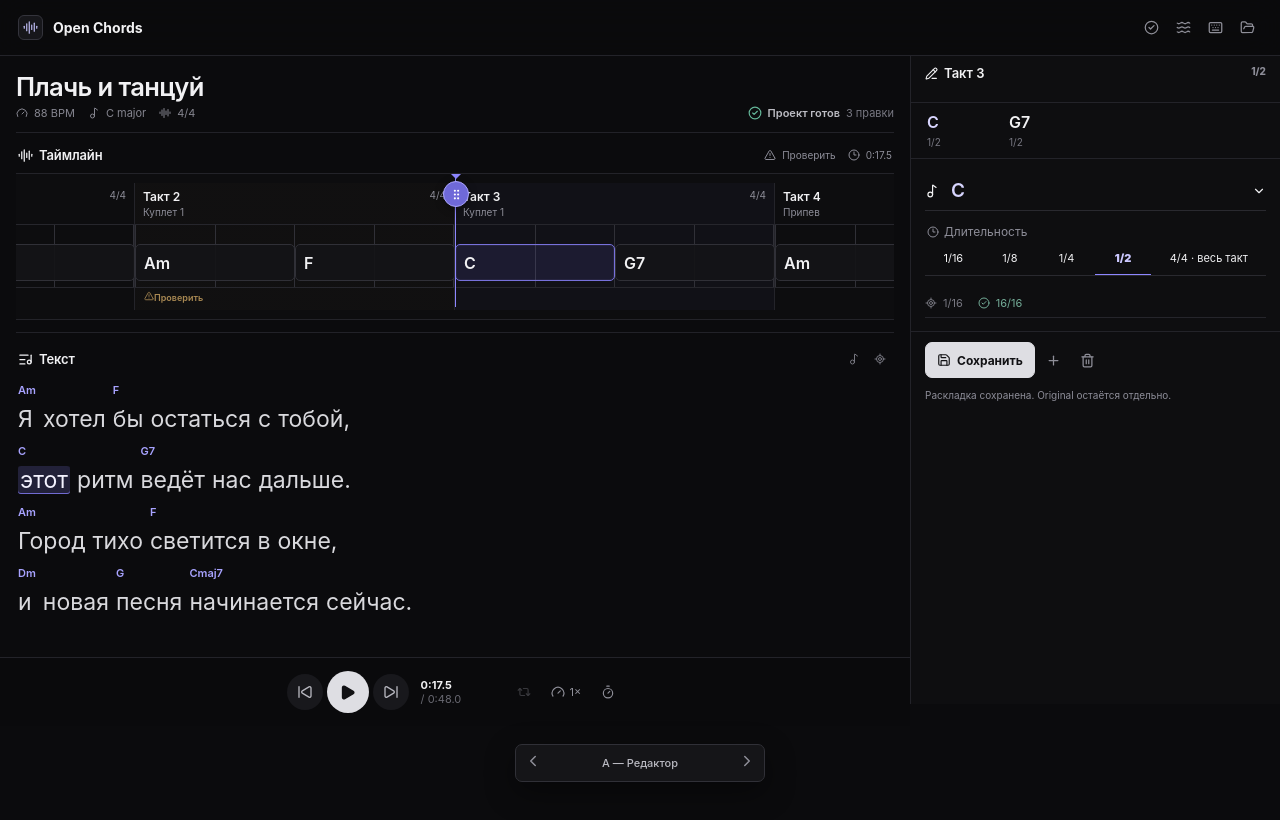
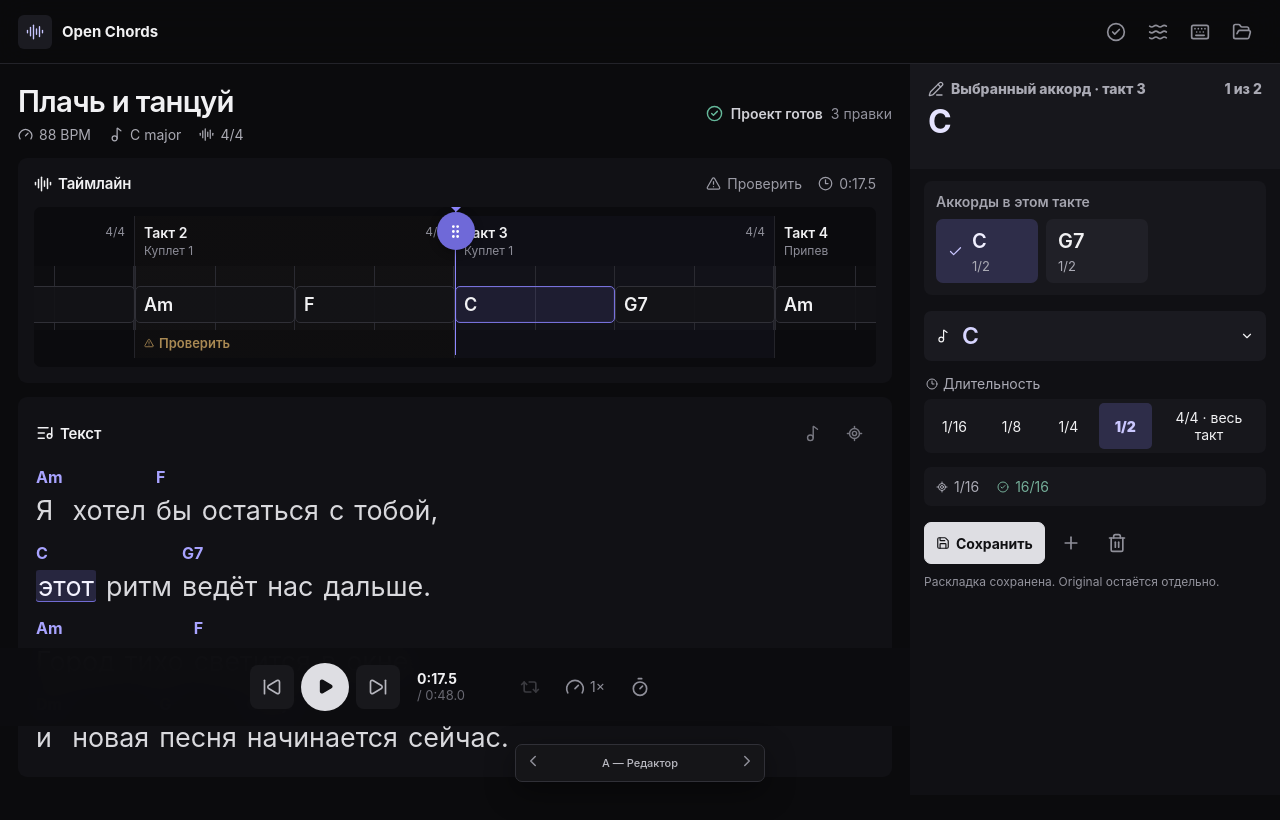
Before and after one commit to qisoft/open-chords, a React (Vite) app in the folder prototypes/workspace-ux/: page / in a window 1280 px wide. Shown: the top 820 px of the page. Built offline with nearby package versions, Linux system fonts and the light colour scheme.

Commit message:
Improve editor selection and readability

```diff
--- a/prototypes/workspace-ux/src/App.jsx
+++ b/prototypes/workspace-ux/src/App.jsx
@@ -442,8 +442,8 @@ function EventEditor({ state, bar, event, dispatch }) {
     setChordPickerStep('bass')
   }
   return <aside className="inspector panel" aria-label="Редактор выбранного события аккорда">
-    <div className="panel-heading"><div className="inspector-title"><PencilLine size={13} aria-hidden="true" /><strong>Такт {bar.number}</strong></div><span className="event-counter">{activeIndex + 1}/{bar.events.length}</span></div>
-    <div className="event-picker" role="group" aria-label={`Аккорды в такте ${bar.number}`}>{bar.events.map((item) => <button key={item.id} className={`event-option ${item.id === event.id ? 'selected' : ''}`} aria-pressed={item.id === event.id} onClick={() => dispatch({ type: 'selectEvent', barId: bar.id, eventId: item.id })}><strong>{item.chord}</strong><span>{durationLabel(item.duration, bar)}</span></button>)}</div>
+    <div className="panel-heading"><div className="inspector-current"><span><PencilLine size={16} aria-hidden="true" />Выбранный аккорд · такт {bar.number}</span><strong data-selected-chord-label>{event.chord}</strong></div><span className="event-counter">{activeIndex + 1} из {bar.events.length}</span></div>
+    <div className="event-picker-shell"><span className="event-picker-label">Аккорды в этом такте</span><div className="event-picker" role="group" aria-label={`Аккорды в такте ${bar.number}`}>{bar.events.map((item) => { const isSelected = item.id === event.id; return <button key={item.id} className={`event-option ${isSelected ? 'selected' : ''}`} aria-pressed={isSelected} onClick={() => dispatch({ type: 'selectEvent', barId: bar.id, eventId: item.id })}>{isSelected && <Check size={15} aria-hidden="true" />}<strong>{item.chord}</strong><span>{durationLabel(item.duration, bar)}</span></button> })}</div></div>
     {bar.confidence === 'low' && <section className="review-status warn" aria-label="Такт требует проверки"><AlertTriangle size={14} aria-hidden="true" /><span>Автоанализ не уверен</span><button className="inline-icon-action" type="button" aria-label="Подтвердить такт" title="Подтвердить" onClick={() => dispatch({ type: 'confirmBar', barId: bar.id })}><Check size={14} aria-hidden="true" /></button></section>}
     {bar.confidence === 'reviewed' && <section className="review-status good" aria-label="Такт проверен вручную"><CheckCircle2 size={14} aria-hidden="true" /><span>Проверено вручную</span><button className="inline-icon-action" type="button" aria-label="Вернуть такт на проверку" title="Вернуть на проверку" onClick={() => dispatch({ type: 'flagBarForReview', barId: bar.id })}><RotateCcw size={14} aria-hidden="true" /></button></section>}
     <form onSubmit={save}>
--- a/prototypes/workspace-ux/src/styles.css
+++ b/prototypes/workspace-ux/src/styles.css
@@ -474,6 +474,136 @@ mark { border-radius: 4px; background: #564a16; color: var(--text); padding: 0 3
 .variant-a .time-readout { margin: 0 8px; font-size: 11px; }
 .variant-a .time-readout span { color: #686871; }
 
+/* Variant A readability pass — larger targets, explicit selection, fewer rules */
+.variant-a .app-header { min-height: 64px; padding: 10px 18px; }
+.variant-a .brand-lockup { font-size: 15px; }
+.variant-a .brand-mark { width: 34px; height: 34px; border: 0; background: #1b1b21; }
+.variant-a .brand-mark svg { width: 18px; height: 18px; }
+.variant-a .icon-action,
+.variant-a .toolbar-action,
+.variant-a .inline-icon-action { width: 40px; height: 40px; border-radius: 7px; }
+.variant-a .icon-action svg,
+.variant-a .toolbar-action svg,
+.variant-a .inline-icon-action svg,
+.variant-a .transport-option svg,
+.variant-a .transport-key svg { width: 20px; height: 20px; }
+.variant-a .studio-main { gap: 14px; padding: 18px; }
+.variant-a .editor-intro { min-height: 62px; align-items: center; }
+.variant-a .editor-intro h1 { margin-bottom: 7px; font-size: clamp(25px, 2.3vw, 31px); }
+.variant-a .track-facts { gap: 18px; color: #aaaab3; font-size: 14px; }
+.variant-a .track-facts svg { width: 15px; height: 15px; }
+.variant-a .status-line { gap: 8px; color: #92929d; font-size: 14px; }
+.variant-a .status-line strong { color: #d0d0d6; }
+.variant-a .status-line-icon { width: 17px; height: 17px; }
+.variant-a .timeline-shell,
+.variant-a .lyrics-strip {
+  border: 0;
+  border-radius: 9px;
+  background: #111115;
+}
+.variant-a .timeline-shell { padding: 16px; }
+.variant-a .timeline-heading { padding: 0; }
+.variant-a .timeline-heading h2,
+.variant-a .lyrics-heading h2 { font-size: 15px; font-weight: 620; }
+.variant-a .timeline-heading h2 svg,
+.variant-a .lyrics-heading h2 svg { width: 18px; height: 18px; }
+.variant-a .legend { gap: 16px; color: #9b9ba5; font-size: 14px; }
+.variant-a .legend svg { width: 15px; height: 15px; }
+.variant-a .timeline-viewport { margin-top: 14px; border: 0; border-radius: 7px; background: #0b0b0e; }
+.variant-a .beat-grid { border: 0; background: rgba(255,255,255,.012); }
+.variant-a .beat-grid span { border-color: #2a2a31; }
+.variant-a .playhead-handle { top: 5px; width: 38px; height: 38px; border: 0; }
+.variant-a .playhead-handle svg { width: 17px; height: 17px; }
+.variant-a .bar-select { min-height: 45px; padding: 8px 9px; }
+.variant-a .bar-select b { font-size: 14px; }
+.variant-a .bar-select small { font-size: 12px; }
+.variant-a .confidence-label { display: inline-flex; align-items: center; gap: 5px; padding-top: 5px; font-size: 13px; }
+.variant-a .chord-event b { font-size: 18px; }
+.variant-a .selection-toolbar { min-height: 52px; border-radius: 7px; background: #191821; padding: 6px 8px 6px 12px; }
+.variant-a .selection-toolbar > div strong { font-size: 14px; }
+.variant-a .selection-toolbar > div span { font-size: 12px; }
+.variant-a .toolbar-action { flex-basis: 40px; }
+.variant-a .inspector { border-left: 0; background: #101014; }
+.variant-a .panel-heading {
+  min-height: 105px;
+  border: 0;
+  background: #17171c;
+  padding: 16px 18px;
+}
+.variant-a .inspector-current { display: grid; gap: 9px; }
+.variant-a .inspector-current > span { display: inline-flex; align-items: center; gap: 7px; color: #aaaab4; font-size: 14px; }
+.variant-a .inspector-current > strong { color: #e5e3ff; font-size: 32px; font-weight: 660; line-height: 1; }
+.variant-a .event-counter { color: #aaaab4; font-size: 14px; }
+.variant-a .event-picker-shell { margin: 12px 14px 2px; border-radius: 8px; background: #17171c; padding: 12px; }
+.variant-a .event-picker-label { display: block; margin-bottom: 9px; color: #a4a4ae; font-size: 14px; font-weight: 560; }
+.variant-a .event-picker { gap: 8px; overflow-x: auto; border: 0; padding: 0; }
+.variant-a .event-option {
+  display: grid;
+  grid-template-columns: 18px auto;
+  grid-template-rows: auto auto;
+  align-items: center;
+  column-gap: 6px;
+  min-width: 102px;
+  min-height: 64px;
+  border: 0;
+  border-radius: 7px;
+  background: #202027;
+  padding: 9px 12px;
+}
+.variant-a .event-option:hover { background: #282830; }
+.variant-a .event-option > svg { grid-row: 1 / span 2; color: #c9c6ff; }
+.variant-a .event-option strong { grid-column: 2; font-size: 20px; }
+.variant-a .event-option span { grid-column: 2; color: #aaaab4; font-size: 13px; }
+.variant-a .event-option:not(.selected):not(:has(svg)) strong,
+.variant-a .event-option:not(.selected):not(:has(svg)) span { grid-column: 1 / span 2; }
+.variant-a .event-option.selected { border: 0; background: rgba(141,134,255,.2); color: #f0efff; padding: 9px 12px; }
+.variant-a .event-option.selected::after { display: none; }
+.variant-a .review-status {
+  min-height: 52px;
+  margin: 10px 14px 0;
+  border: 0;
+  border-radius: 7px;
+  background: rgba(199,166,106,.09);
+  padding: 6px 8px 6px 12px;
+}
+.variant-a .review-status.good { background: rgba(101,184,154,.08); }
+.variant-a .review-status span { color: #c5c2b9; font-size: 14px; }
+.variant-a .field-group { gap: 14px; padding: 14px; }
+.variant-a .chord-picker-dropdown summary {
+  min-height: 50px;
+  border: 0;
+  border-radius: 7px;
+  background: #1a1a20;
+  padding: 8px 12px;
+}
+.variant-a .chord-picker-dropdown summary:hover,
+.variant-a .chord-picker-dropdown[open] summary { border: 0; background: #22222a; }
+.variant-a .chord-picker-dropdown summary strong { font-size: 23px; }
+.variant-a .duration-control legend { margin-bottom: 7px; color: #aaaab4; font-size: 14px; }
+.variant-a .duration-control > div { gap: 4px; border: 0; border-radius: 7px; background: #17171c; padding: 4px; }
+.variant-a .duration-control button { min-height: 42px; border-radius: 5px; font-size: 14px; }
+.variant-a .duration-control button.selected { border: 0; border-radius: 5px; background: rgba(141,134,255,.2); box-shadow: none; }
+.variant-a .editor-meta { gap: 18px; border: 0; border-radius: 7px; background: #17171c; padding: 11px 12px; color: #aaaab4; font-size: 14px; }
+.variant-a .button-pair { gap: 6px; border: 0; padding: 2px 14px 10px; }
+.variant-a .primary-button { min-height: 42px; border-radius: 7px; font-size: 14px; }
+.variant-a .original-note { padding-bottom: 16px; color: #92929c; font-size: 12px; }
+.variant-a .lyrics-strip { padding: 16px 18px 20px; }
+.variant-a .lyrics-key > span { width: 40px; height: 40px; border-radius: 7px; }
+.variant-a .lyrics-key > span:hover { background: rgba(255,255,255,.045); color: #d0d0d6; }
+.variant-a .lyrics-key svg { width: 17px; height: 17px; }
+.variant-a .lyrics-lines { gap: 15px; margin-top: 16px; }
+.variant-a .lyric-line { gap: 3px 10px; font-size: clamp(21px, 2.1vw, 29px); line-height: 1.4; }
+.variant-a .lyric-token { grid-template-rows: 23px auto; }
+.variant-a .lyric-chord { min-height: 23px; font-size: 16px; font-weight: 680; }
+.variant-a .studio-footer { border-top: 0; background: rgba(13,13,16,.97); }
+.variant-a .transport { min-height: 78px; gap: 7px; }
+.variant-a .transport-key { width: 44px; height: 44px; border-radius: 8px; }
+.variant-a .play-button { width: 48px; height: 48px; }
+.variant-a .transport-option { min-width: 40px; min-height: 40px; border-radius: 7px; font-size: 14px; }
+.variant-a .transport-option.icon-only { width: 40px; }
+.variant-a .time-readout { margin: 0 10px; font-size: 14px; }
+.variant-a .time-readout span { font-size: 13px; }
+
 /* Variant B */
 .mode-tabs { display: flex; justify-content: center; gap: 5px; padding: 14px; border-bottom: 1px solid var(--line); }
 .mode-tabs button { min-width: 130px; min-height: 44px; border: 0; border-radius: 10px; background: transparent; }
@@ -532,7 +662,7 @@ mark { border-radius: 4px; background: #564a16; color: var(--text); padding: 0 3
 
 @media (max-width: 1050px) {
   .studio-grid { grid-template-columns: 1fr; min-height: 0; align-items: start; }
-  .variant-a .inspector { border: 0; border-top: 1px solid #232329; }
+  .variant-a .inspector { border: 0; }
   .variant-a .field-group { grid-template-columns: minmax(0, 1fr) minmax(300px, .85fr); align-items: start; }
   .variant-a .chord-picker-dropdown { grid-row: span 3; }
   .variant-a .selected-chord { flex-direction: row; align-items: baseline; gap: 12px; }
```
Also changed, not shown: 1 other file (tests, documents, lock files or other folders).
